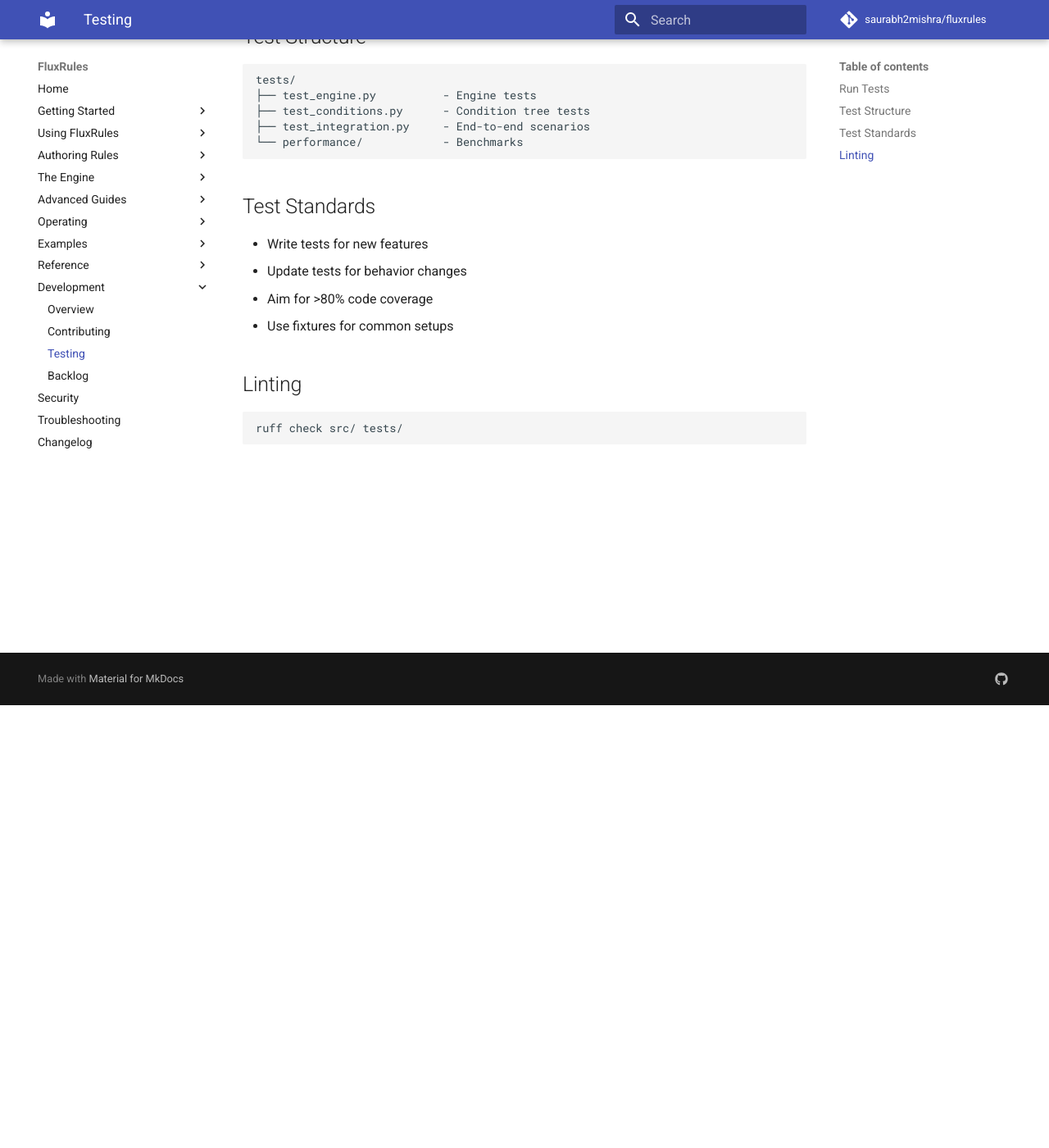
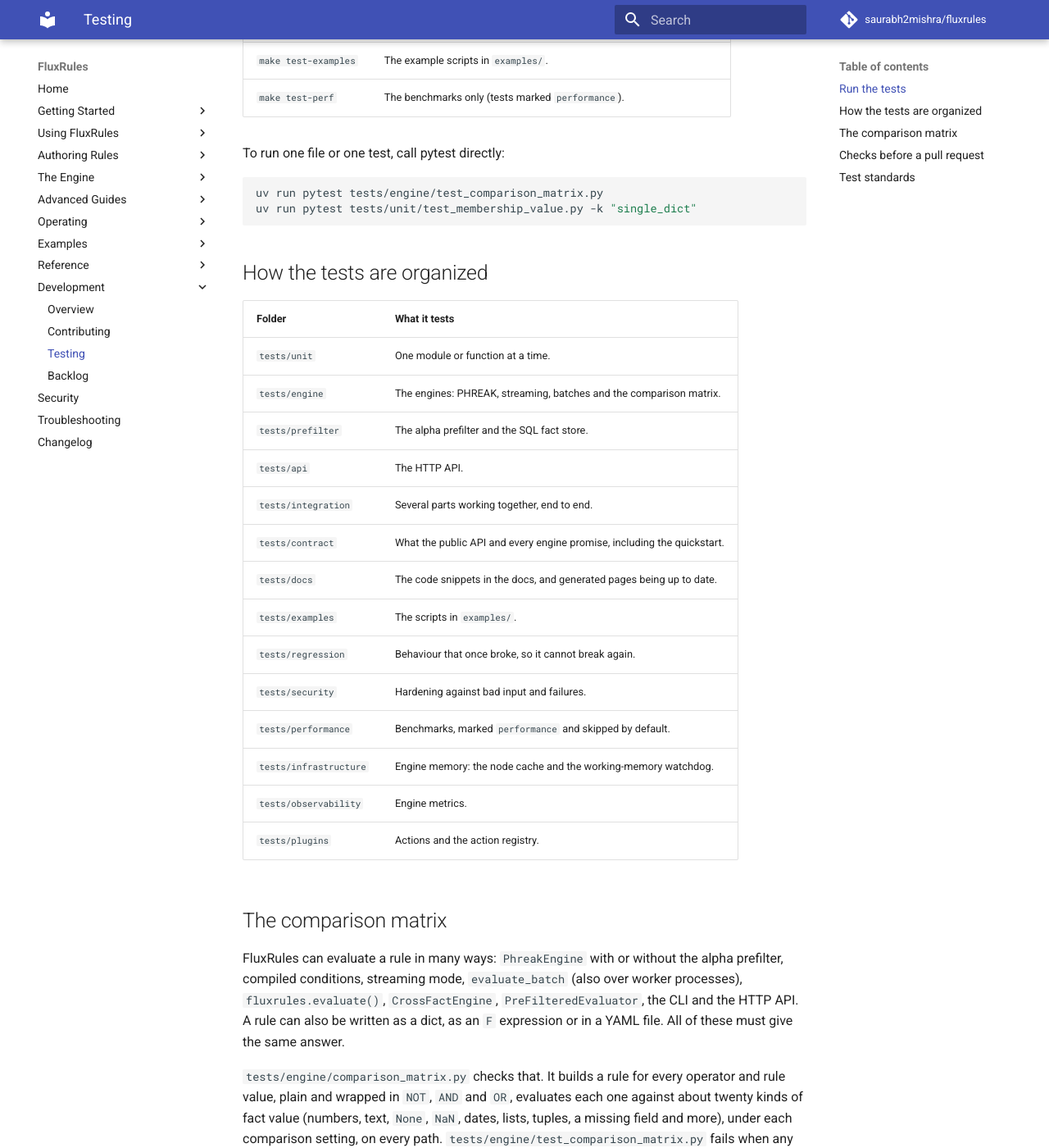
Before and after one commit to saurabh2mishra/fluxrules, an MkDocs documentation site: the page built from docs/development/testing.md, in a window 1280 px wide and 1400 px high, scrolled down 540 px. Shown: the whole window at 82% size. Built offline with MkDocs 1.6.1 and Material for MkDocs 9.7.7, drawn with Linux system fonts in a browser that asks for light colours; comment, search, counter and statistics services are not loaded; some of the changed text lies outside the part shown.

Commit message:
test: close the remaining comparison matrix gaps (#57)
* test: close the remaining comparison matrix gaps

The comparison matrix now also covers tuple fact values,
evaluate_batch(workers=2), and rules written as F expressions or read
from a YAML file with load_rules_from_yaml. Every path still gives the
same answer under every setting. In-memory probes confirm the matrix
catches a broken prefilter comparison, a broken F.isin and a lossy YAML
loader.

The alpha prefilter now calls the comparison functions the engine
operator uses (fluxrules.engine.operators.COMPARISONS) instead of its
own copies. Answers are unchanged; a full evaluation with 1,000 rules
is 1-2% slower.

The fuzz test leaves out the F path, which rebuilds rules from matrix
cases, and the worker path, which is too slow to start per example.

Co-Authored-By: Claude Opus 5.5 <noreply@anthropic.com>

* docs(testing): describe the real test layout and the comparison matrix

The testing page named files that do not exist (tests/test_engine.py),
used --cov=app, and did not mention the comparison matrix, the fuzz
test's FLUXRULES_FUZZ_EXAMPLES or make docs-tables. It now lists the
make targets, the test folders, how the matrix and the generated
comparison page work, and the checks CI runs.

Co-Authored-By: Claude Opus 5.5 <noreply@anthropic.com>

* test: cover the prefilter's ordering tests and its keep-the-rule fallback

Codecov reported the branch from the ORDERING_OPS check to the fallback
in _make_test as uncovered. The fallback is the soundness default: an
operator the index cannot test keeps the rule. A test now pins that,
and another checks each ordering test against the engine's COMPARISONS.

Co-Authored-By: Claude Opus 5.5 <noreply@anthropic.com>

---------

Co-authored-by: Claude Opus 5.5 <noreply@anthropic.com>

````diff
--- a/docs/development/testing.md
+++ b/docs/development/testing.md
@@ -1,42 +1,103 @@
 # Testing
 
-Guidelines for running and writing tests.
+How to run the tests, how they are organized, and the checks a change must
+pass before it is merged.
 
-## Run Tests
+## Run the tests
+
+The `make` targets run everything through uv, so they use the project
+environment:
+
+| Command | What it runs |
+|---|---|
+| `make test-full` | Every test except benchmarks, in parallel. Run this before a pull request. |
+| `make test-fast` | `tests/unit` and `tests/integration` only, in parallel. |
+| `make test` | Every test except benchmarks, one at a time, with each test named. |
+| `make test-cov` | Every test, with line coverage of `src/fluxrules`. |
+| `make test-examples` | The example scripts in `examples/`. |
+| `make test-perf` | The benchmarks only (tests marked `performance`). |
+
+To run one file or one test, call pytest directly:
 
 ```bash
-# All tests
-pytest tests/ -v
-
-# With coverage
-pytest --cov=app --cov-report=term-missing tests/
-
-# Specific test file
-pytest tests/test_engine.py -v
-
-# Parallel (faster)
-pytest tests/ -n auto
+uv run pytest tests/engine/test_comparison_matrix.py
+uv run pytest tests/unit/test_membership_value.py -k "single_dict"
 ```
 
-## Test Structure
+## How the tests are organized
 
-```
-tests/
-├── test_engine.py          - Engine tests
-├── test_conditions.py      - Condition tree tests
-├── test_integration.py     - End-to-end scenarios
-└── performance/            - Benchmarks
+| Folder | What it tests |
+|---|---|
+| `tests/unit` | One module or function at a time. |
+| `tests/engine` | The engines: PHREAK, streaming, batches and the comparison matrix. |
+| `tests/prefilter` | The alpha prefilter and the SQL fact store. |
+| `tests/api` | The HTTP API. |
+| `tests/integration` | Several parts working together, end to end. |
+| `tests/contract` | What the public API and every engine promise, including the quickstart. |
+| `tests/docs` | The code snippets in the docs, and generated pages being up to date. |
+| `tests/examples` | The scripts in `examples/`. |
+| `tests/regression` | Behaviour that once broke, so it cannot break again. |
+| `tests/security` | Hardening against bad input and failures. |
+| `tests/performance` | Benchmarks, marked `performance` and skipped by default. |
+| `tests/infrastructure` | Engine memory: the node cache and the working-memory watchdog. |
+| `tests/observability` | Engine metrics. |
+| `tests/plugins` | Actions and the action registry. |
+
+## The comparison matrix
+
+FluxRules can evaluate a rule in many ways: `PhreakEngine` with or without the
+alpha prefilter, compiled conditions, streaming mode, `evaluate_batch` (also
+over worker processes), `fluxrules.evaluate()`, `CrossFactEngine`,
+`PreFilteredEvaluator`, the CLI and the HTTP API. A rule can also be written
+as a dict, as an `F` expression or in a YAML file. All of these must give the
+same answer.
+
+`tests/engine/comparison_matrix.py` checks that. It builds a rule for every
+operator and rule value, plain and wrapped in `NOT`, `AND` and `OR`, evaluates
+each one against about twenty kinds of fact value (numbers, text, `None`,
+`NaN`, dates, lists, tuples, a missing field and more), under each comparison
+setting, on every path. `tests/engine/test_comparison_matrix.py` fails when
+any path gives a different answer from `PhreakEngine` without the prefilter.
+
+`tests/engine/test_mixed_type_fuzz.py` does the same with random rule trees
+over several fields. It runs 60 random examples by default; set
+`FLUXRULES_FUZZ_EXAMPLES` for a longer run:
+
+```bash
+FLUXRULES_FUZZ_EXAMPLES=1000 uv run pytest tests/engine/test_mixed_type_fuzz.py -n auto
 ```
 
-## Test Standards
-
-- Write tests for new features
-- Update tests for behavior changes
-- Aim for >80% code coverage
-- Use fixtures for common setups
-
-## Linting
+The [How FluxRules Compares Values](../comparing-values.md) page is generated
+from the matrix. After any change to how values compare, regenerate it and
+commit the result:
 
 ```bash
-ruff check src/ tests/
+make docs-tables
 ```
+
+`tests/docs/test_comparing_values_page.py` fails when the committed page is
+out of date.
+
+When you add an operator or an evaluation path, add it to the matrix too.
+`test_the_matrix_covers_every_path_setting_and_operator` fails when an
+operator is missing.
+
+## Checks before a pull request
+
+CI runs these on Python 3.11 to 3.14. Run them locally first:
+
+```bash
+make lint          # ruff check
+make type-check    # mypy
+make test-full     # tests
+make docs          # strict docs build: broken links and anchors fail
+```
+
+## Test standards
+
+- Add a test for every new feature, and a regression test for every bug fix.
+- When a change alters behaviour, update the tests that describe it.
+- Keep coverage of new code high. Codecov reports coverage of the lines each
+  pull request changes.
+- Use fixtures for shared setup, and restore any process-wide setting (such
+  as `set_config`) that a test changes.
````
Also changed, not shown: CHANGELOG.md (+12 -1 lines), docs/changelog.md (+0 -2 lines), docs/comparing-values.md (+22 -1 lines), docs/development/backlog.md (+3 -17 lines), 7 other files.
